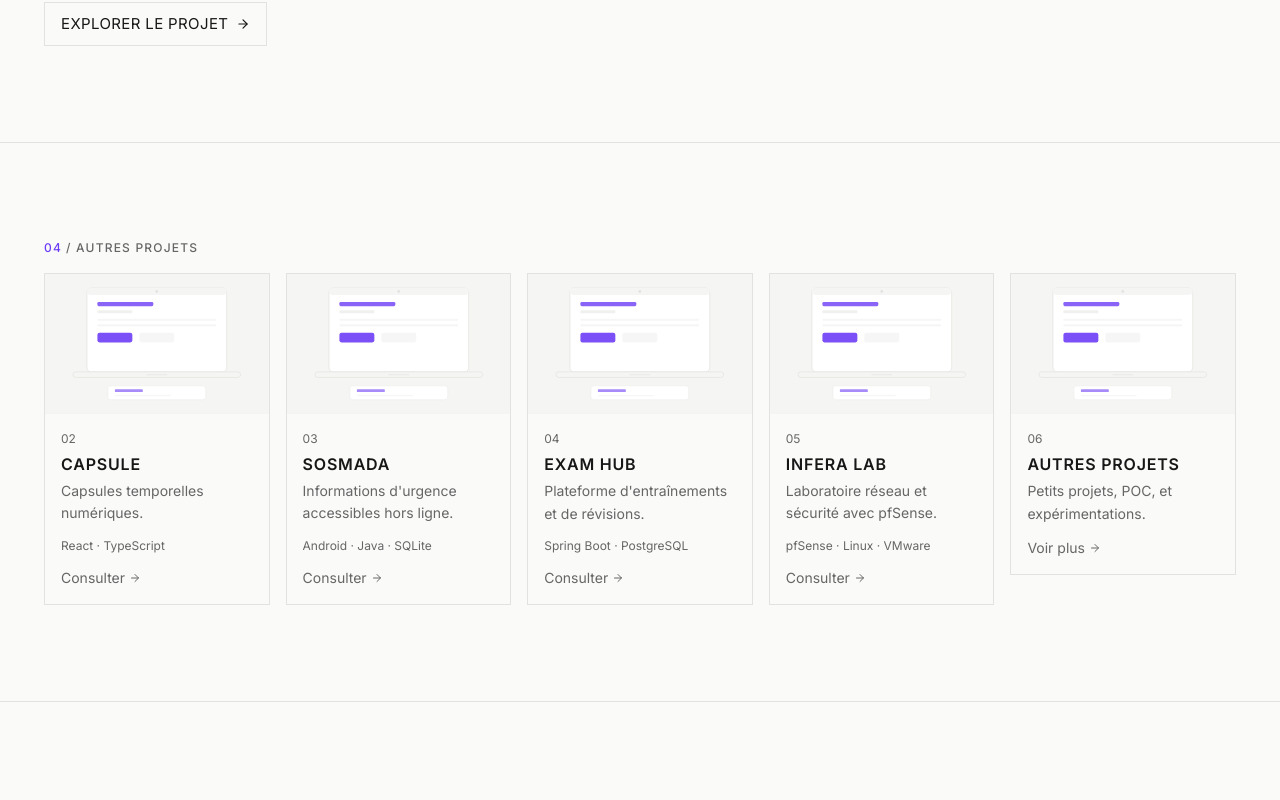
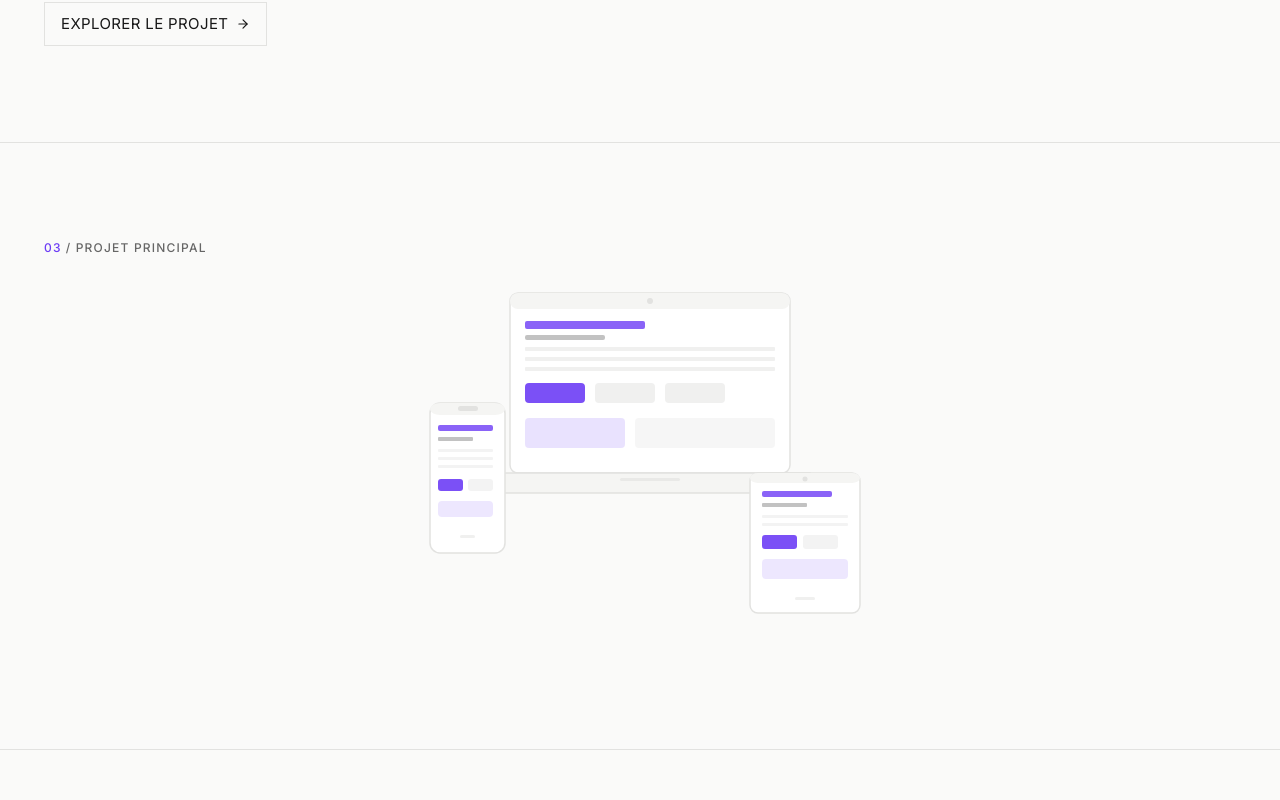
Before and after one commit to ItokianaRAKT/portfolio, a React (Vite) app: page / in a window 1280 px wide. Shown: the part 1357-2157 px from the top of the page. Built offline with nearby package versions, Linux system fonts and the light colour scheme.

Commit message:
feat: integrate MainProject in App

```diff
--- a/src/App.tsx
+++ b/src/App.tsx
@@ -2,6 +2,7 @@ import { ThemeProvider } from './context/ThemeContext'
 import { Navbar } from './components/Navbar'
 import { Hero } from './sections/Hero'
 import { About } from './sections/About'
+import { MainProject } from './sections/MainProject'
 import { Projects } from './sections/Projects'
 import { Exploration } from './sections/Exploration'
 import { BeyondCode } from './sections/BeyondCode'
@@ -22,6 +23,7 @@ function App() {
         <main className="pt-12">
           <Hero />
           <About />
+          <MainProject />
           <Projects />
           <Exploration />
           <BeyondCode />
```
